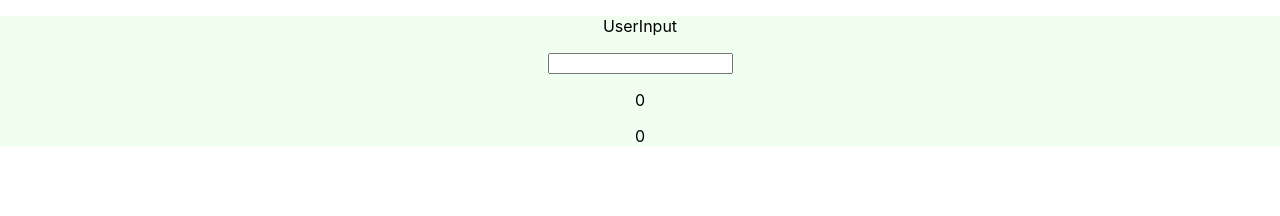
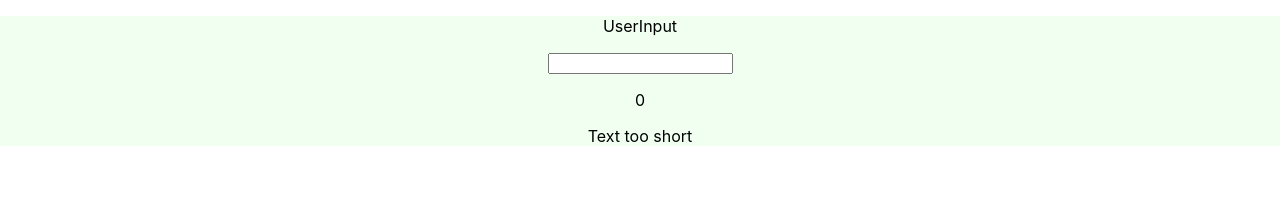
Before and after one commit to GunaGangaPoun/react-assignments, a React (Create React App) app in the folder react-second-assignment/: page / in a window 1280 px wide. Shown: the top 216 px of the page. Built offline with nearby package versions, Linux system fonts and the light colour scheme; the HTML template or start-up script is replaced by a standard one.

Commit message:
Input validation based on text length
Inside the validation component either Output "text too short" or "text long enough" depending on the text length(eg:take 5 as minimum length)

```diff
--- a/react-second-assignment/src/Validation/Validation.js
+++ b/react-second-assignment/src/Validation/Validation.js
@@ -1,8 +1,14 @@
 import React from 'react';
 
 const validation = (props) => {
+    let validationText ="";
+    if(props.textLength<=5){
+        validationText ="Text too short" ;
+    }else{
+        validationText ="Text long enough" ;
+    }
     return(
-        <p>{props.textLength}</p>
+        <p>{validationText}</p>
      );
 }
 
```
